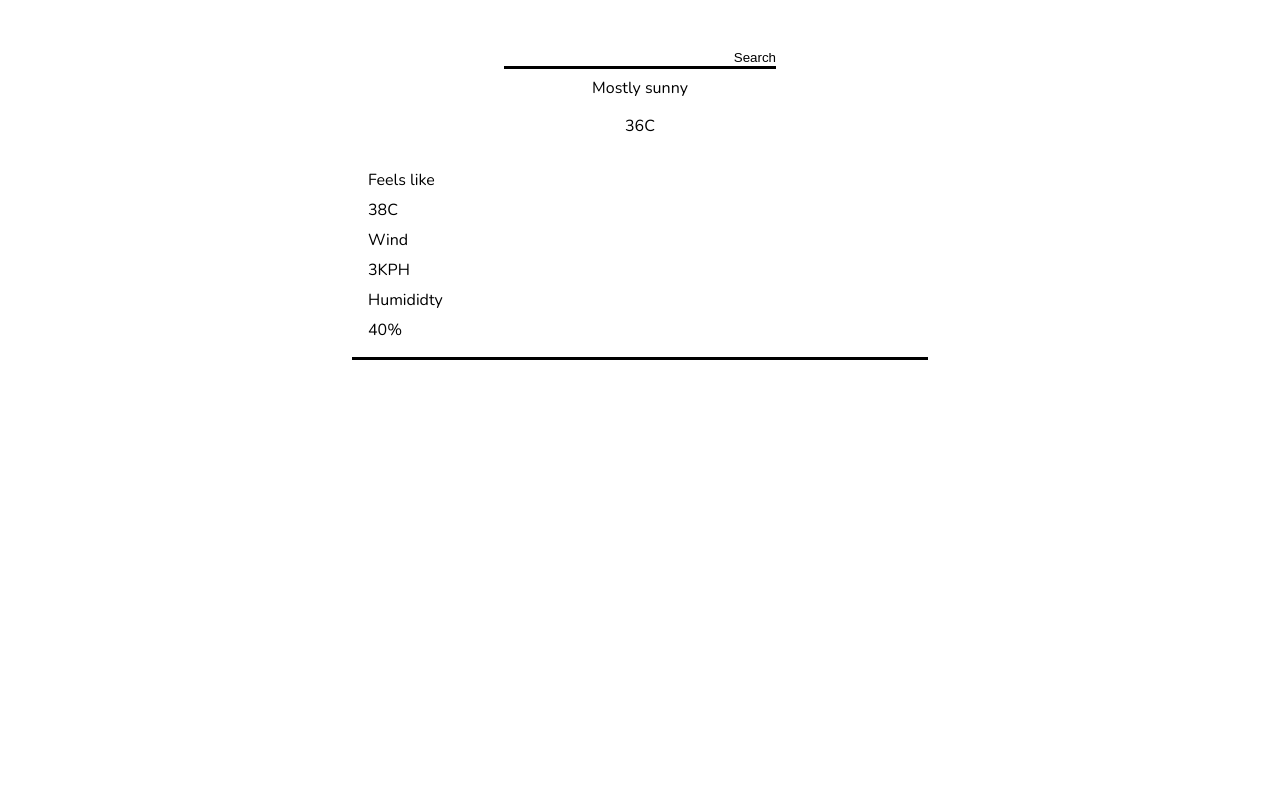
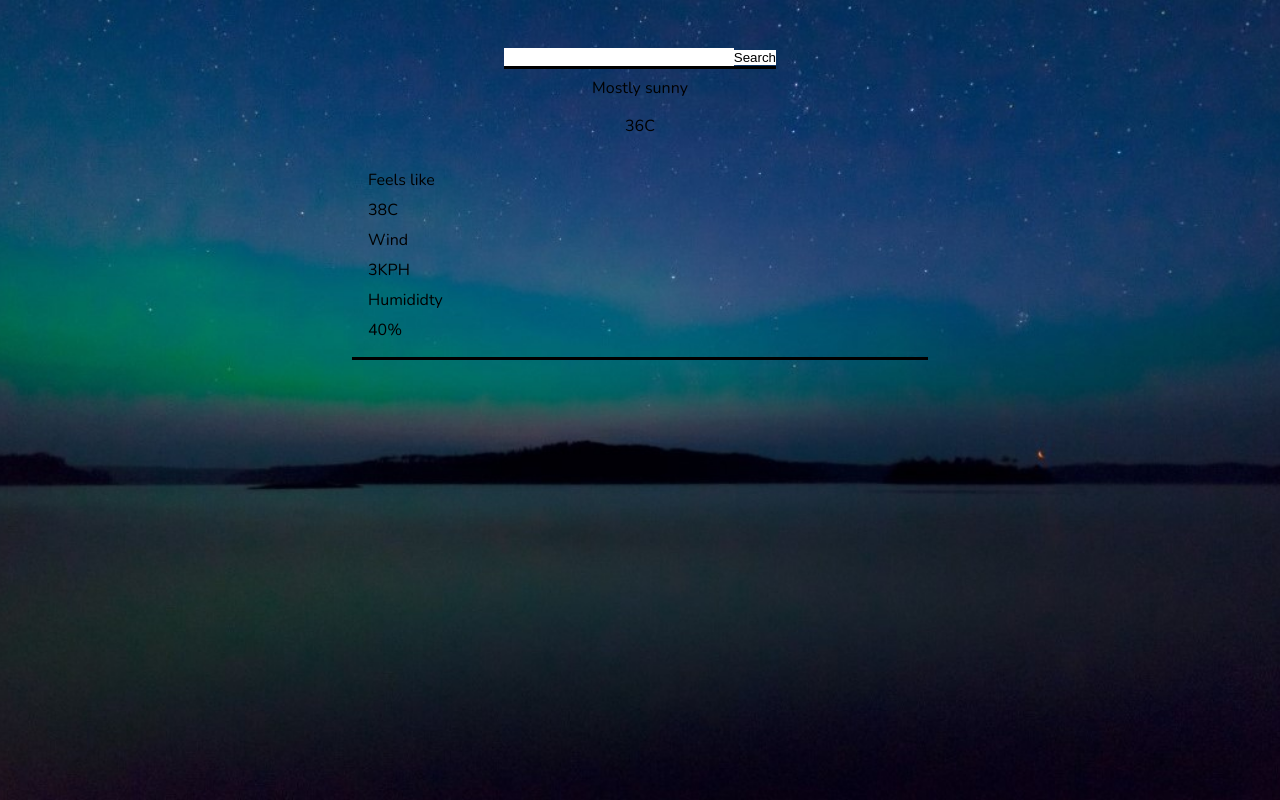
Before and after one commit to sevaaaDev/weather-app, a plain HTML site: page index.html in a window 1280 px wide. Drawn offline with Linux system fonts and the light colour scheme; no server answers.

Commit message:
Add: bg img

```diff
--- a/style.css
+++ b/style.css
@@ -13,6 +13,11 @@
 
 body {
   font-family: "Nunito";
+  background-image: url(assets/bg.jpeg);
+  background-repeat: no-repeat;
+  background-size: cover;
+  background-position: center;
+  min-height: 100vh;
 }
 
 main {
```
